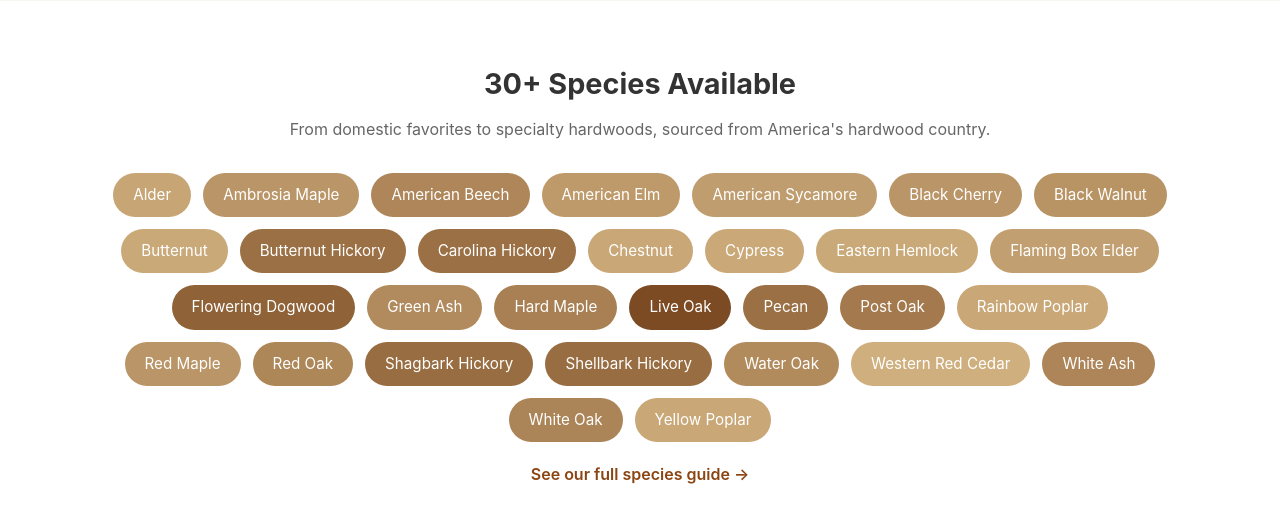
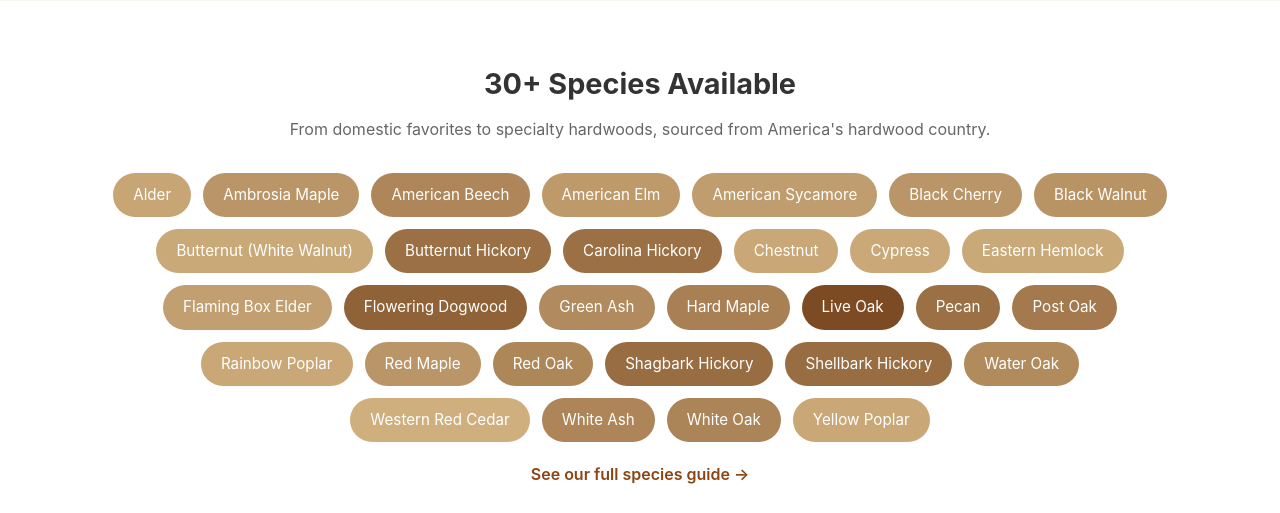
Before and after one commit to BillBrieferServer/wood, a FastAPI app: page / in a window 1280 px wide. Shown: the part 2374-2887 px from the top of the page. Run offline with FastAPI, Linux system fonts and the light colour scheme; data that the repository does not hold is empty.

Commit message:
Homepage: Butternut -> Butternut (White Walnut) to match species guide

```diff
--- a/app/templates/home.html
+++ b/app/templates/home.html
@@ -82,7 +82,7 @@
         <a href="/species-guide#species-american-sycamore" class="tag" style="background:rgb(192,157,110);">American Sycamore</a>
         <a href="/species-guide#species-black-cherry" class="tag" style="background:rgb(186,149,103);">Black Cherry</a>
         <a href="/species-guide#species-black-walnut" class="tag" style="background:rgb(184,147,100);">Black Walnut</a>
-        <a href="/species-guide#species-butternut--white-walnut-" class="tag" style="background:rgb(202,169,121);">Butternut</a>
+        <a href="/species-guide#species-butternut--white-walnut-" class="tag" style="background:rgb(202,169,121);">Butternut (White Walnut)</a>
         <a href="/species-guide#species-butternut-hickory" class="tag" style="background:rgb(155,112,68);">Butternut Hickory</a>
         <a href="/species-guide#species-carolina-hickory" class="tag" style="background:rgb(155,112,68);">Carolina Hickory</a>
         <a href="/species-guide#species-chestnut" class="tag" style="background:rgb(201,167,119);">Chestnut</a>
```
